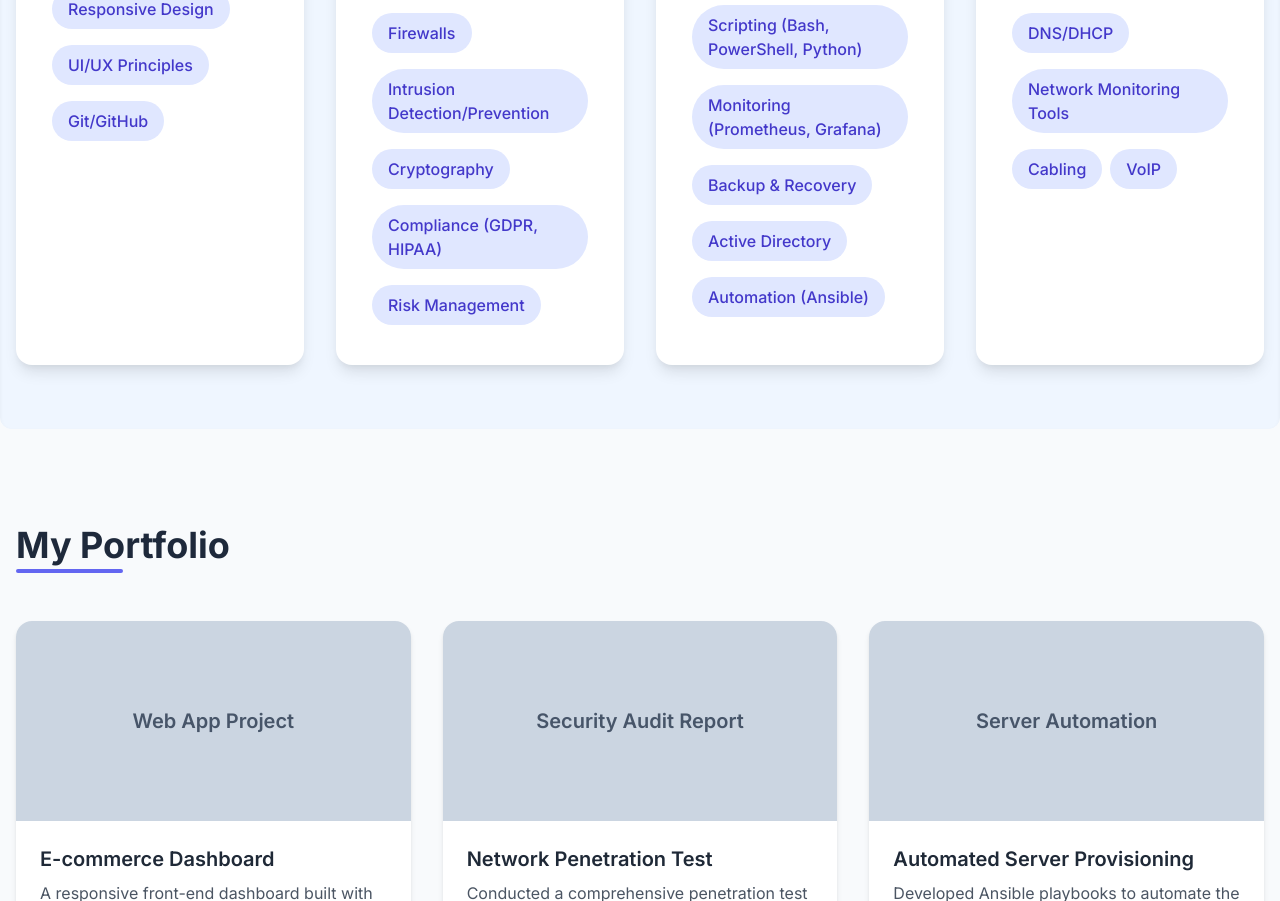
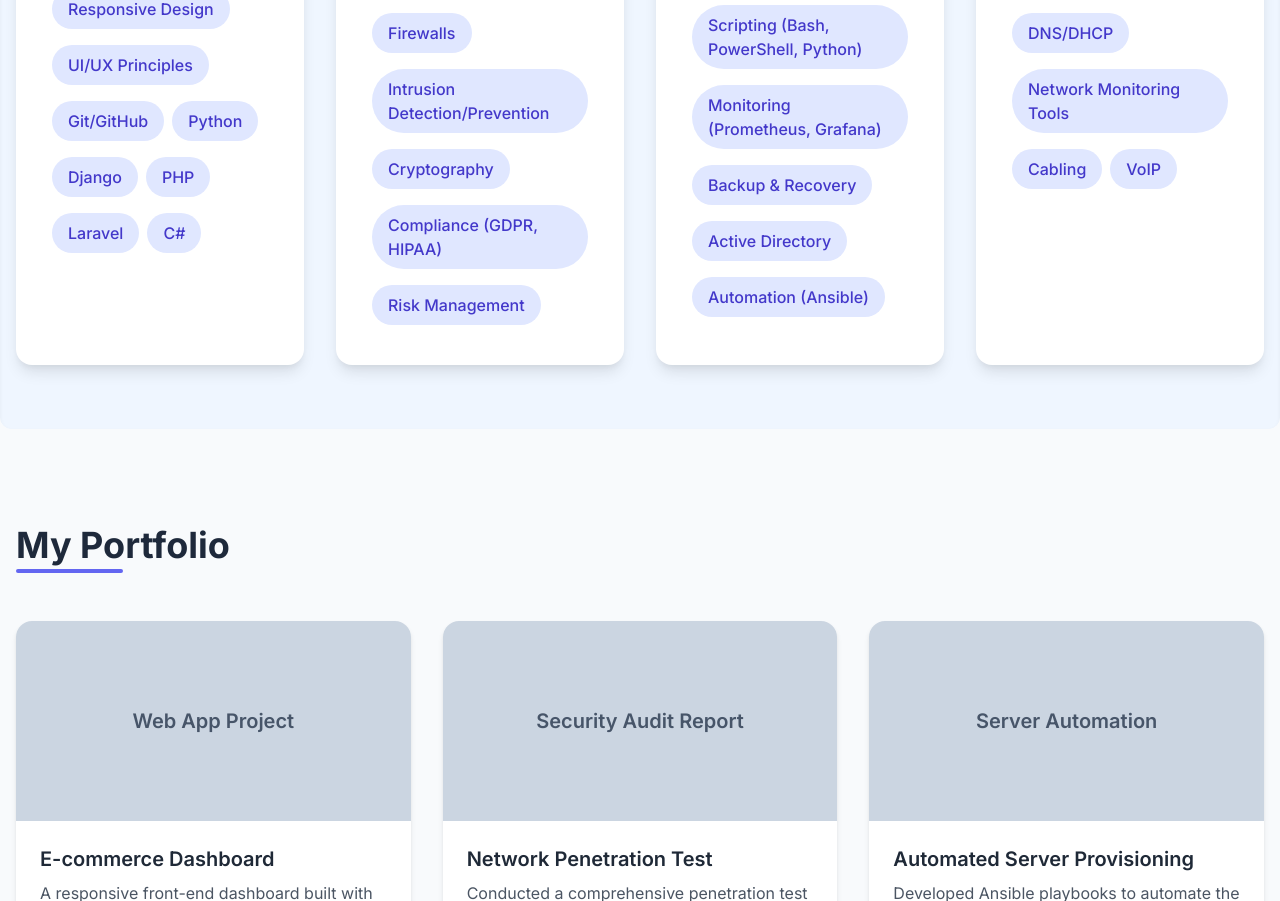
Before and after one commit to josephmbeya/josephmbeya.github.io, a plain HTML site: page index.html in a window 1280 px wide. Shown: the part 2128-3029 px from the top of the page. Drawn offline with nearby package versions, Linux system fonts and the light colour scheme.

Commit message:
Update index.html
Added new content

```diff
--- a/index.html
+++ b/index.html
@@ -181,6 +181,11 @@
                     <span class="skill-item">Responsive Design</span>
                     <span class="skill-item">UI/UX Principles</span>
                     <span class="skill-item">Git/GitHub</span>
+                    <span class="skill-item">Python</span>
+                    <span class="skill-item">Django</span>
+                    <span class="skill-item">PHP</span>
+                    <span class="skill-item">Laravel</span>
+                    <span class="skill-item">C#</span>
                 </div>
             </div>
 
```
